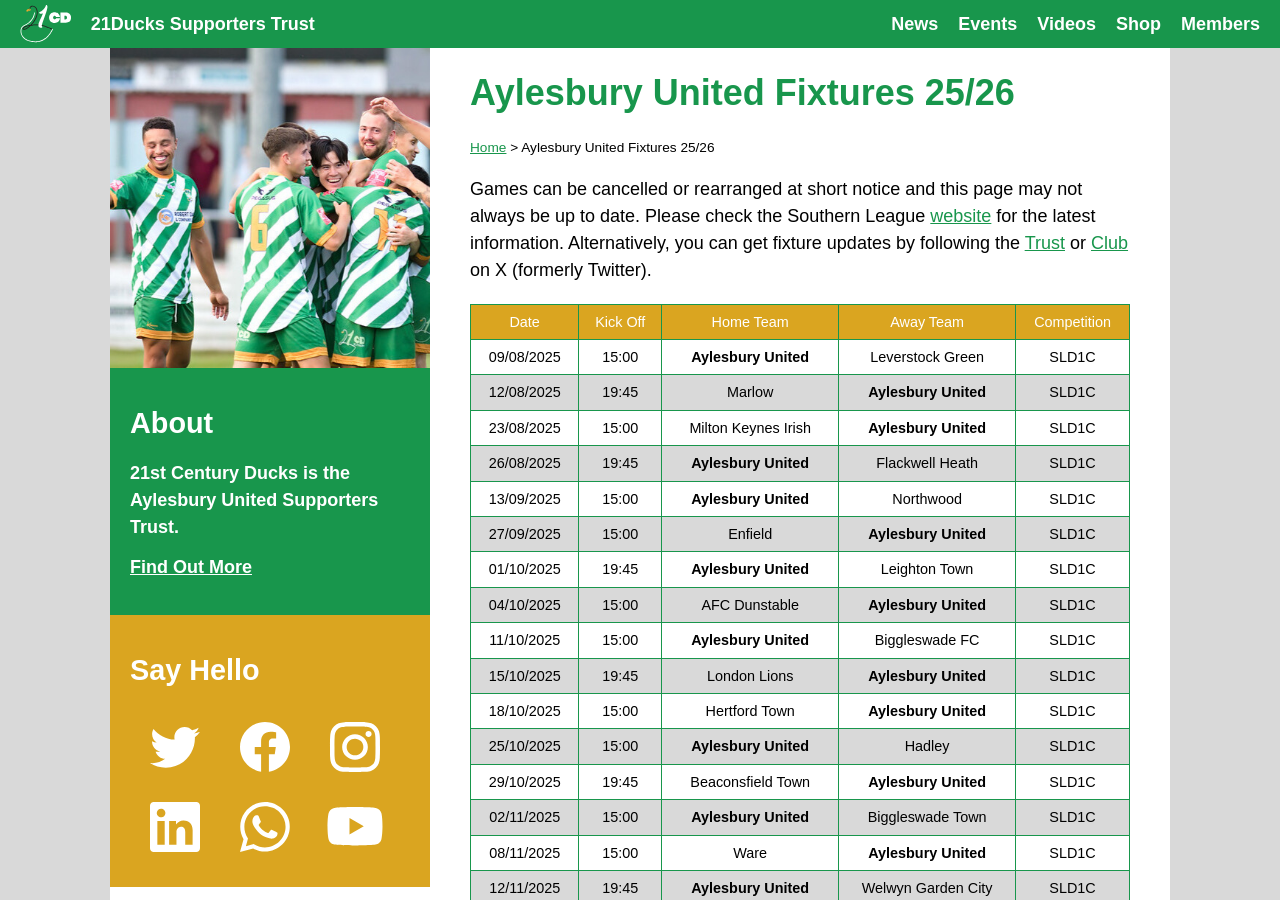
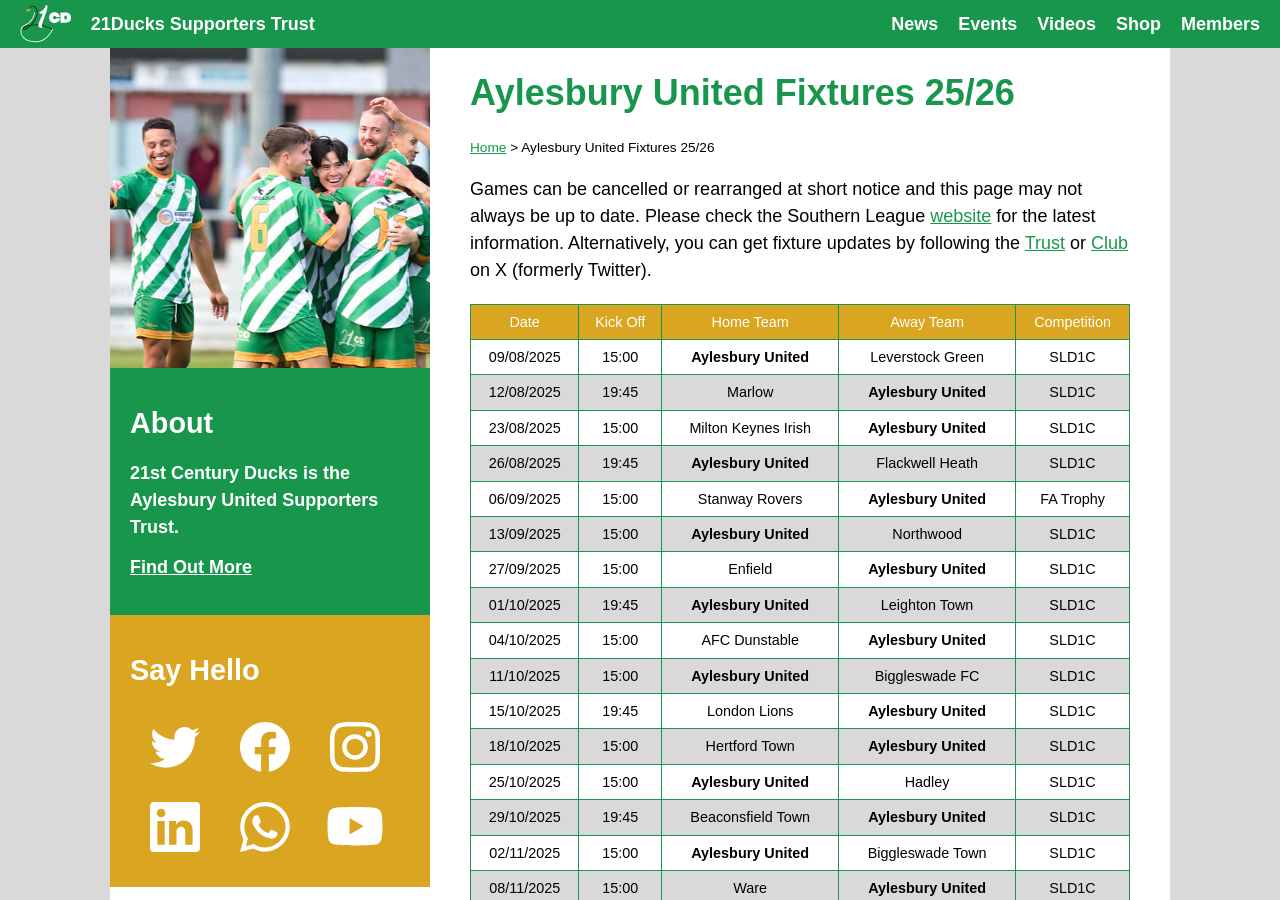
Before and after one commit to RobDWaller/21ducks.github.io, a Jekyll site: the page built from club/fixtures2526.html, in a window 1280 px wide and 900 px high. Built offline with Jekyll 4.4.1, drawn with Linux system fonts in a browser that asks for light colours; comment, search, counter and statistics services are not loaded.

Commit message:
Added Stanway Rovers FA Trophy game to the fixture list.

```diff
--- a/_data/fixtures_sld1c_2526.json
+++ b/_data/fixtures_sld1c_2526.json
@@ -34,6 +34,14 @@
       "awayTeam": "Flackwell Heath",
       "venue": "Home",
       "competition": "Southern League Div One Central"
+    },
+    {
+      "date": "2025-09-06",
+      "kickoff": "15:00",
+      "homeTeam": "Stanway Rovers",
+      "awayTeam": "Aylesbury United",
+      "venue": "Away",
+      "competition": "FA Trophy"
     },
     {
       "date": "2025-09-13",
```
